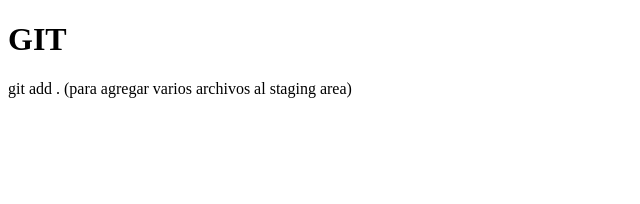
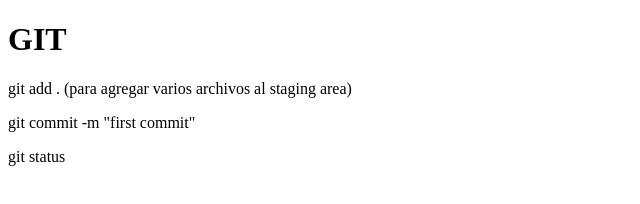
Before and after one commit to Agathion360/git, a plain HTML site: page index.html in a window 1280 px wide. Shown: the whole page, without its empty margins (0-640 px from the left). Drawn offline with Linux system fonts and the light colour scheme.

Commit message:
agregado de otros p

```diff
--- a/index.html
+++ b/index.html
@@ -11,5 +11,7 @@
     <p>
         git add .  (para agregar varios archivos al staging area)
     </p>
+    <p>git commit -m "first commit"</p>
+    <p>git status</p>
 </body>
 </html>
```
